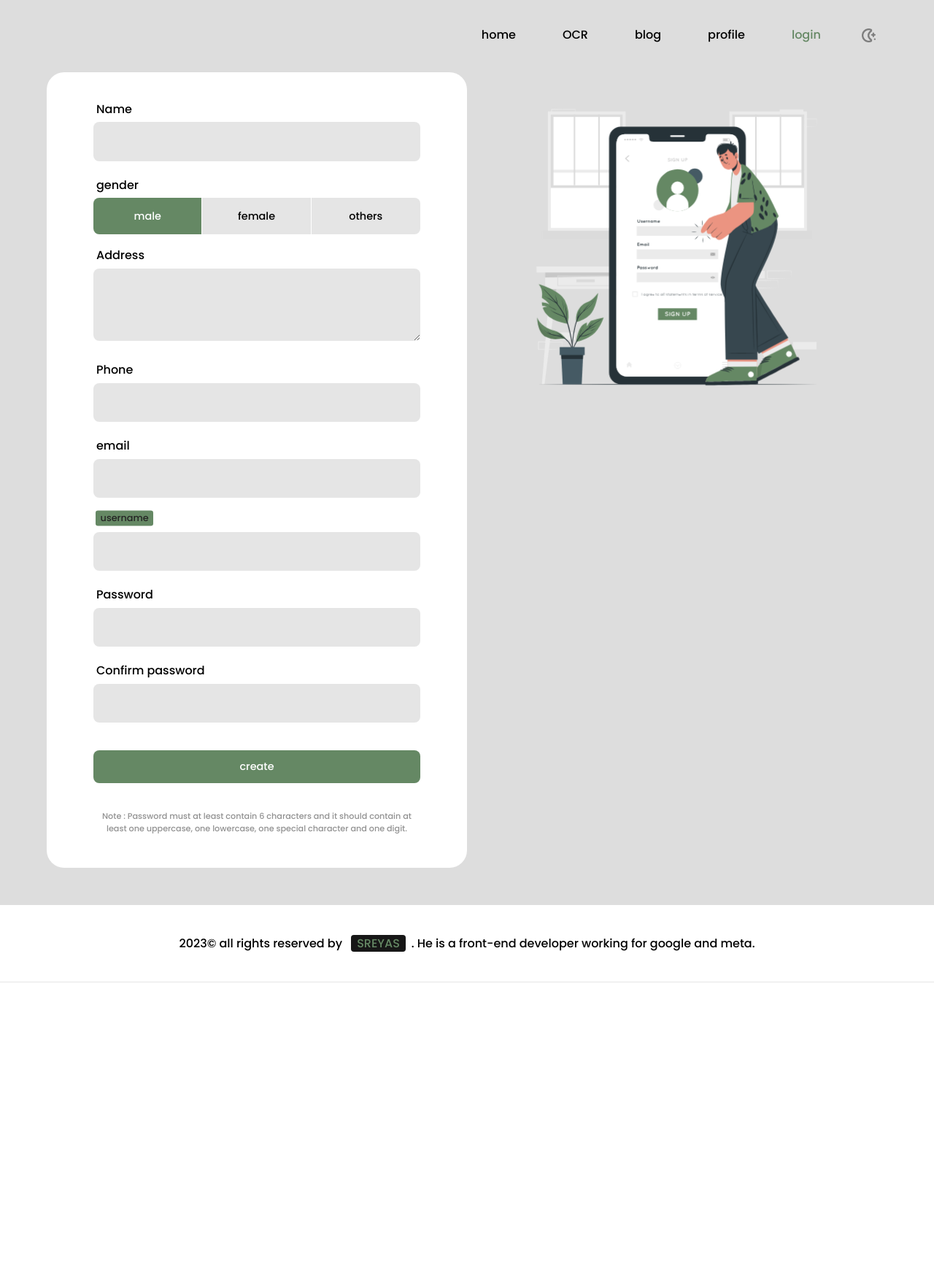
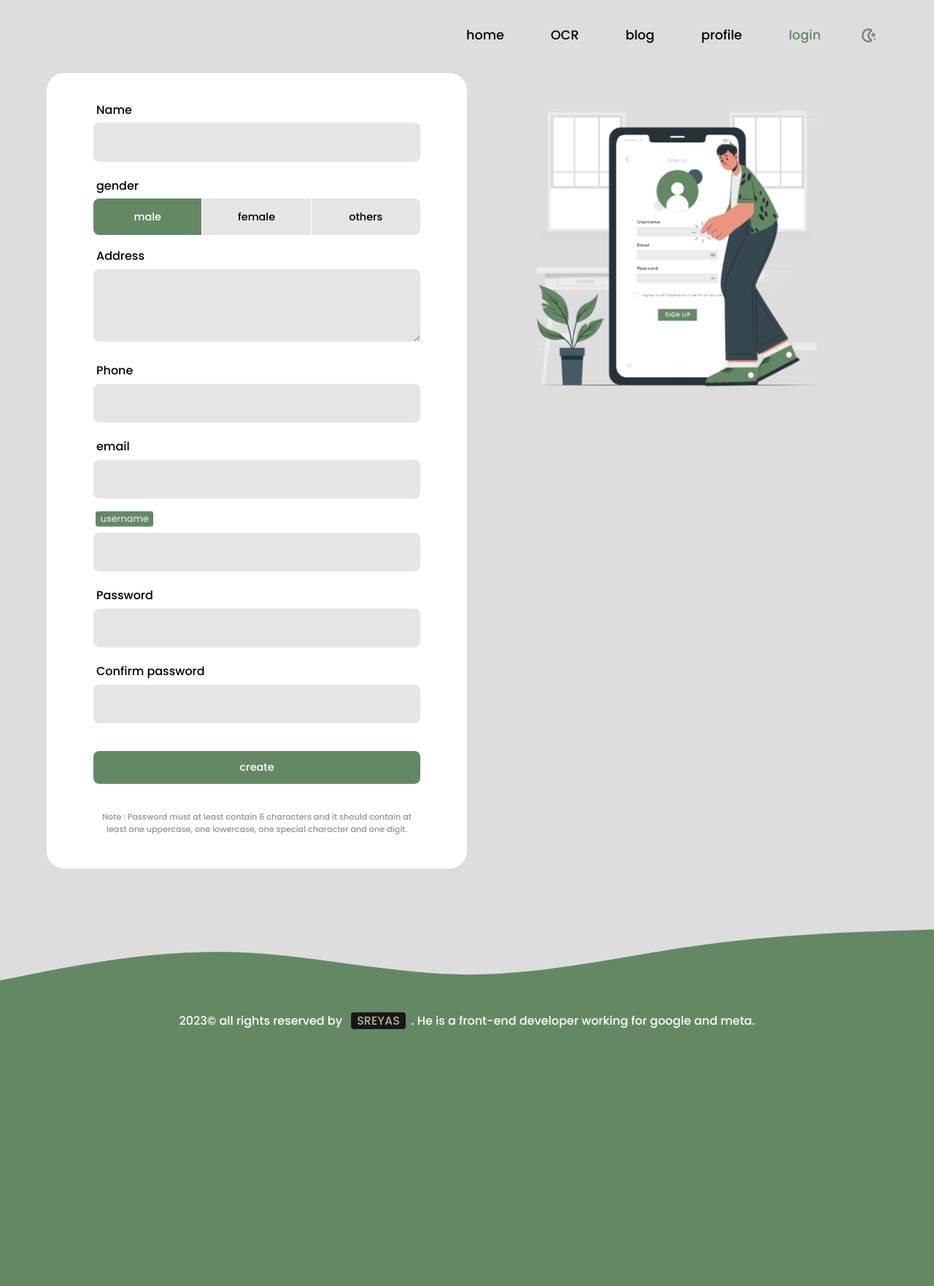
Before and after one commit to ImSreyas/TextWizard, a Flask app: page /registration in a window 1280 px wide. Shown: the whole page at 73% size. Before the commit the page ends 1346 px from the top, so only its background shows below. Run offline with Flask 2, Linux system fonts and the light colour scheme; some libraries are stand-ins or nearby versions.

Commit message:
footer top curve added and some minute changes are done

```diff
--- a/static/css/footer.css
+++ b/static/css/footer.css
@@ -2,19 +2,35 @@ footer{
     background-color: var(--footer-bg);
     min-height: 25rem;
     max-height: fit-content;
+    color: var(--footer-text);
+    position: relative;
+}
+footer
+.footer-wave{
+    width: 100%;
+    height: 100%;
+    display: flex;
+    align-items: baseline;
+}
+.animation-theme
+svg{
+    width: 100%;
+    height: 100%;
+    margin-bottom: -2vw;
 }
 footer
 .rights{
     padding: 2.5rem;
     display: flex;
     justify-content: center;
-    border-block-end: 1px solid var(--bg-input);
+    transform: translateY(-1rem);
+    /* border-block-end: 1px solid var(--bg-input); */
 }
 footer
 .rights
 span
 span{
-    color: var(--color);
+    color: var(--footer-highlight-text);
     padding-inline: .5rem;
     margin-inline: .5rem;
     background-color: var(--text-highlighter);
--- a/static/css/main.css
+++ b/static/css/main.css
@@ -17,6 +17,7 @@ html{
 }
 *:has(body[theme='yellow']){
     --color: #f7ef0a;
+    /* --color: #865DFF; */
     --secondary: #5a5a5a;
     --bg: #323337;
     --text-color: white;
@@ -31,6 +32,8 @@ html{
     --bg-2: #212124;
 
     --footer-bg: #28292d;
+    --footer-text: #fff;
+    --footer-highlight-text: var(--color);
     --text-highlighter: #202020;
 
     --popup-bg: #0f0f0f;
@@ -51,7 +54,9 @@ html{
     --gray-text: rgb(145, 145, 145);
     --bg-2: #212124;
 
-    --footer-bg: #ffffff;
+    --footer-bg: var(--color);
+    --footer-text: #fff;
+    --footer-highlight-text: var(--color);
     --text-highlighter: #171717;
 
     --popup-bg: #191919;
@@ -73,7 +78,9 @@ html{
     --gray-text: rgb(145, 145, 145);
     --bg-2: #212124;
 
-    --footer-bg: #ffffff;
+    --footer-bg: var(--color);
+    --footer-text: #ffffff;
+    --footer-highlight-text: var(--secondary);
     --text-highlighter: #171717;
 
     --popup-bg: #191919;
@@ -97,5 +104,6 @@ input[type='submit']{
     min-height: 80vh;
     max-height: fit-content;
     padding-inline: 5vw;
-    padding-block: 1.2rem;
+    padding-block-start: 1.2rem;
+    padding-block-end: 1rem;
 }
--- a/static/css/nav.css
+++ b/static/css/nav.css
@@ -8,6 +8,7 @@ nav{
     display: flex;
     justify-content: flex-end;
     padding-inline-end: 5vw;
+    font-size: 1.1rem;
 }
 nav div{
     display: flex;
--- a/static/css/registration.css
+++ b/static/css/registration.css
@@ -67,7 +67,7 @@ div{
 .realme-label{
     display: inline-block;
     font-size: .8rem;
-    color: rgb(36, 36, 36);
+    color: var(--bg);
     background-color: var(--color);
     position: relative;
     padding: .12em .5em;
--- a/templates/components/layout.html
+++ b/templates/components/layout.html
@@ -45,6 +45,14 @@
     <div class="main-body">
       {% include 'components/loader.html' %}
       {% block body %} {% endblock body %}</div>
+      <div class='footer-wave'>
+        <div class='animation-theme' animation='darkGreen'>
+              {% include 'assets/darkGreen/footerWave.svg' %}
+        </div>
+        <div class='animation-theme' animation='yellow'>
+              {% include 'assets/yellow/footerWave.svg' %}
+        </div>
+      </div>
     <footer>
       <span class="rights">
         <span>
```
Also changed, not shown: static/css/index.css (+15 -0 lines), temp.md (+13 -0 lines), static/assets/darkGreen/landingPage.svg, templates/assets/darkGreen/footerWave.svg (added), templates/assets/yellow/footerWave.svg (added).
